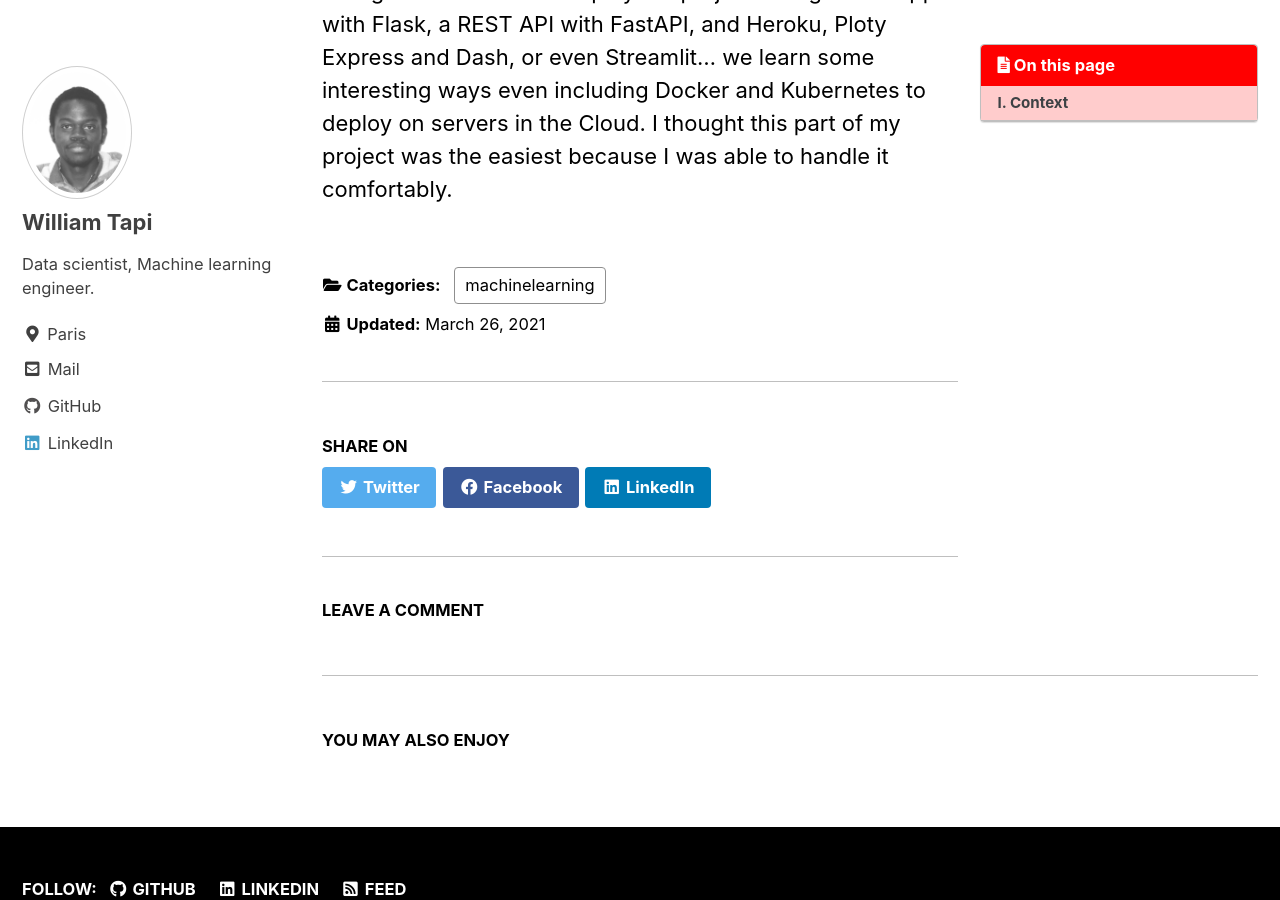
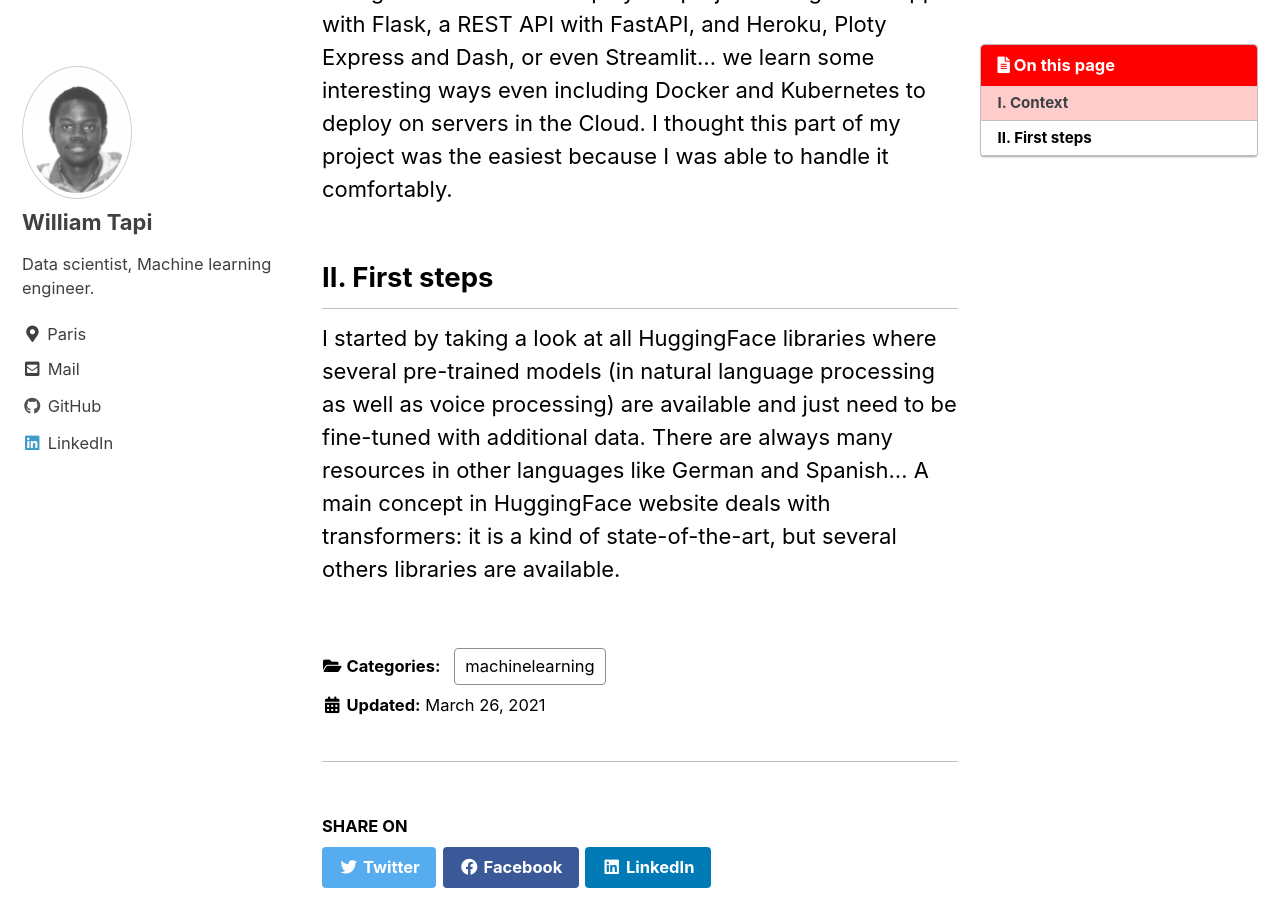
Before and after one commit to Will007-max/Will007-max.github.io, a Jekyll site: the page built from _posts/2021-03-26-first_project.md, in a window 1280 px wide and 900 px high, scrolled down 1418 px. Built offline with Jekyll 4.4.1, drawn with Linux system fonts in a browser that asks for light colours; cached includes are drawn as plain includes; comment, search, counter and statistics services are not loaded; some of the changed text lies outside the part shown.

Commit message:
new article

```diff
--- a/_posts/2021-03-26-first_project.md
+++ b/_posts/2021-03-26-first_project.md
@@ -31,3 +31,7 @@
 I was even wondering where to find data to feed to my machine learning algorithms, and how to train them ? I meant what kind of models could be applied in order to have great performances. In addition, could I locally train my models ? or I must use cloud infrastructures and online notebooks and frameworks ? Another point was to getting started and to learn the main concepts to master and manage my project. On of my supervisor suggests to me to simply start with audio and text processing since it might be quite tricky with the three channels.
 
 One goal was to online deploy the project: using a web app with Flask, a REST API with FastAPI, and Heroku, Ploty Express and Dash, or even Streamlit... we learn some interesting ways even including Docker and Kubernetes to deploy on servers in the Cloud. I thought this part of my project was the easiest because I was able to handle it comfortably.
+
+## II. First steps
+
+I started by taking a look at all HuggingFace libraries where several pre-trained models (in natural language processing as well as voice processing) are available and just need to be fine-tuned with additional data. There are always many resources in other languages like German and Spanish... A main concept in HuggingFace website deals with transformers: it is a kind of state-of-the-art, but several others libraries are available.
```
